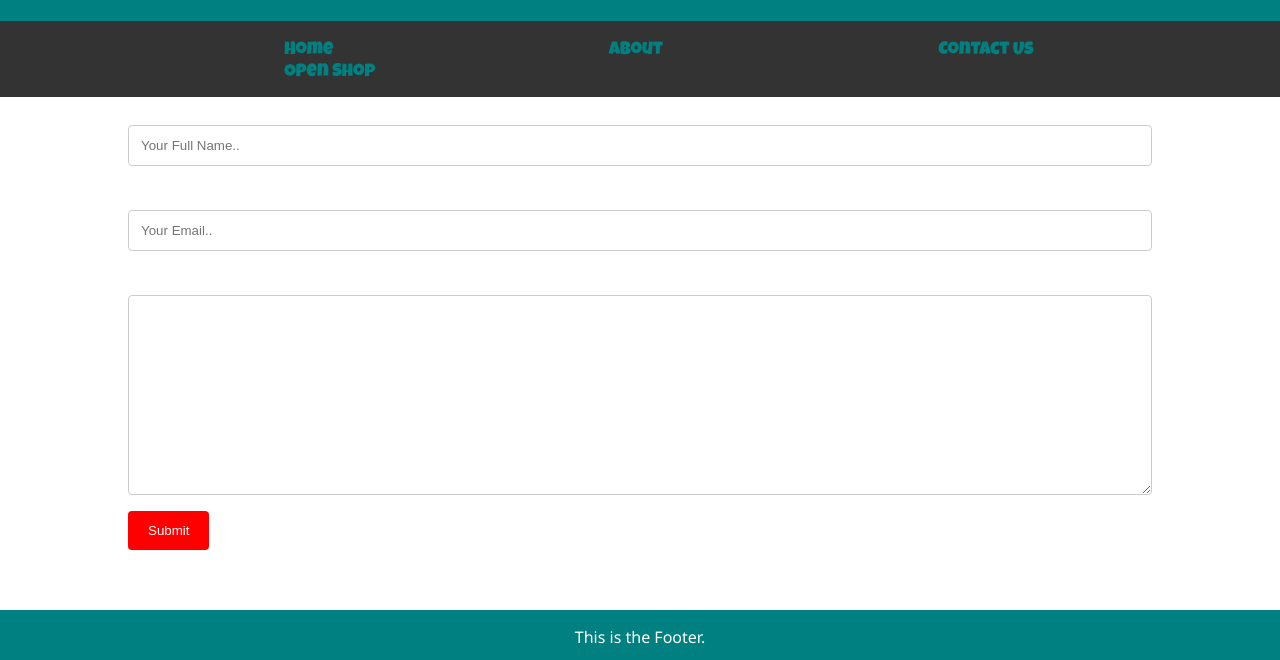
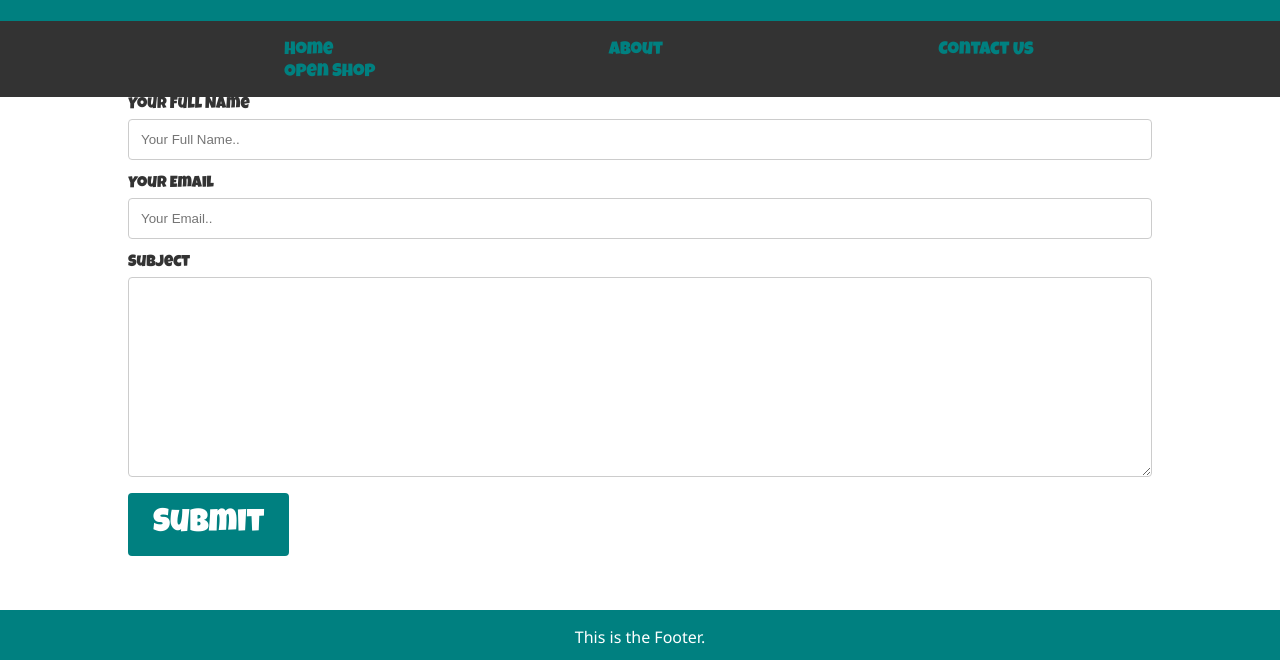
Before and after one commit to Justvrgas/HackMerced2019, a plain HTML site: page contact.html in a window 1280 px wide. Shown: the part 140-800 px from the top of the page. Drawn offline with Linux system fonts and the light colour scheme.

Commit message:
fix submit button

```diff
--- a/CSS/contactusstyle.css
+++ b/CSS/contactusstyle.css
@@ -176,6 +176,11 @@ body{
     font-size: 20px;
 }
 
+label{
+  color: #333;
+  font-family: 'Luckiest Guy', cursive;
+}
+
 input[type=text], textarea {
   width: 100%; /* Full width */
   padding: 12px; /* Some padding */
@@ -188,12 +193,18 @@ input[type=text], textarea {
 }
 
 input[type=submit] {
-  background-color: red;
+  background-color: teal;
+  font-family: 'Luckiest Guy', cursive;
   color: white;
-  padding: 12px 20px;
+  padding: 15px 25px;
   border: none;
   border-radius: 4px;
   cursor: pointer;
+  font-size: 4vh;
+}
+input[type=submit]:hover{
+  font-family: 'Luckiest Guy', cursive;
+  color: #01646C;
 }
 
 footer{
```
